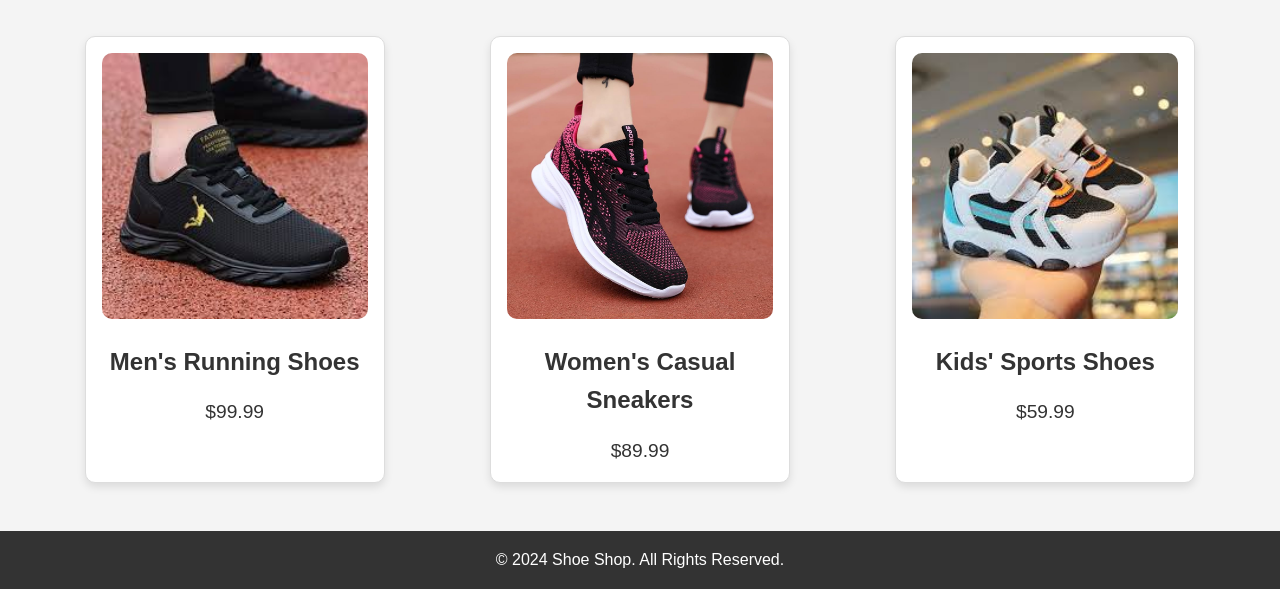
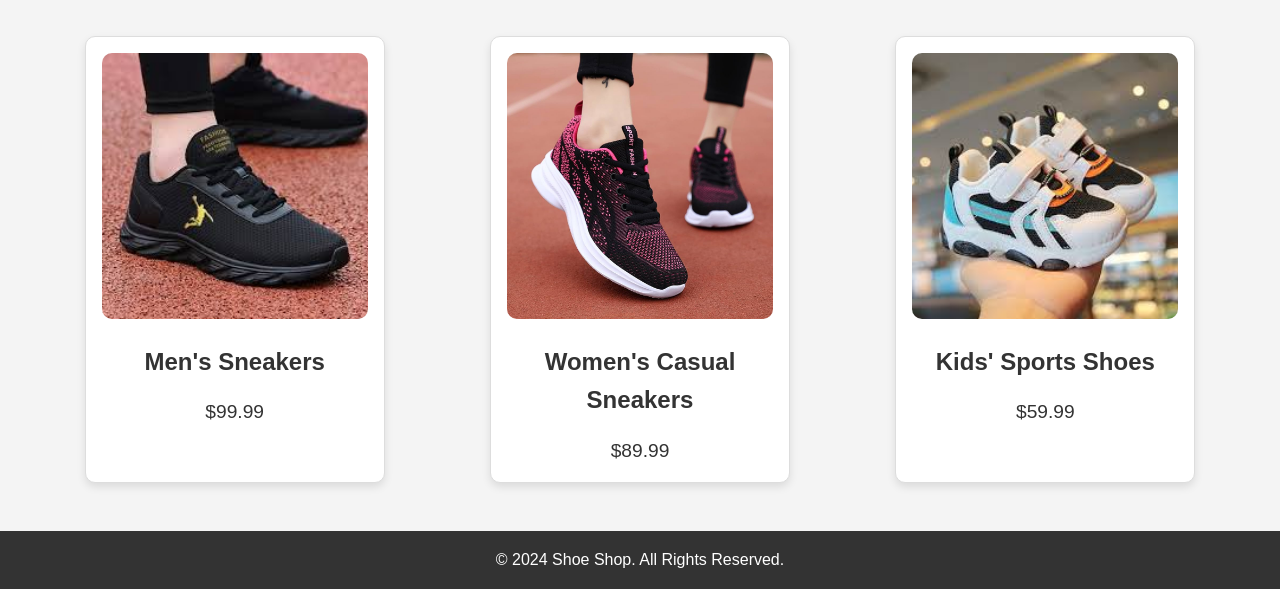
Before and after one commit to Zuha-Faiz/ShoeShopHub, a plain HTML site: page index.html in a window 1280 px wide. Shown: the part 671-1260 px from the top of the page. Drawn offline with Linux system fonts and the light colour scheme.

Commit message:
Updated product title
Changed the product title from "Men's Running Shoes" to "Men's Sneakers" to better represent the style and functionality of the footwear.

```diff
--- a/index.html
+++ b/index.html
@@ -39,7 +39,7 @@
     <div class="product-grid">
       <div class="product-item">
         <img src="./images.jpeg" alt="Shoe 1">
-        <h3>Men's Running Shoes</h3>
+        <h3>Men's Sneakers</h3>
         <p>$99.99</p>
       </div>
       <div class="product-item">
```
